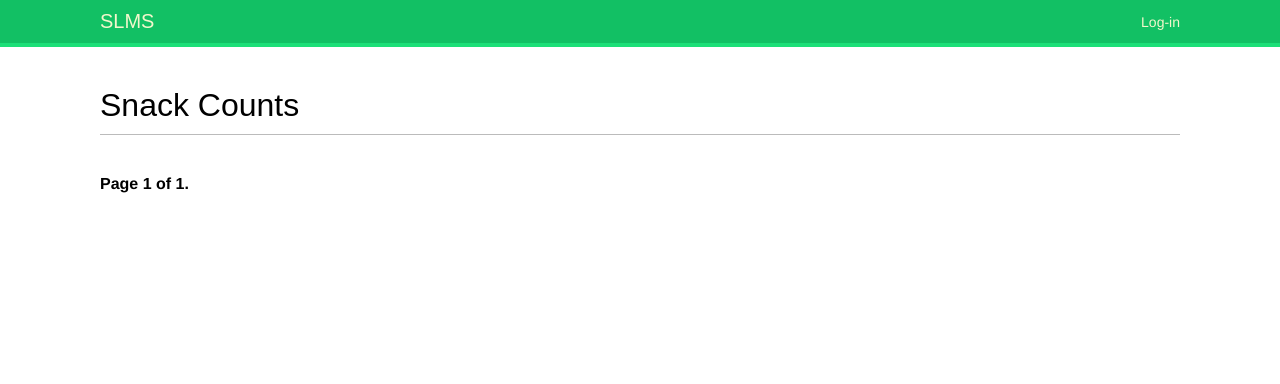
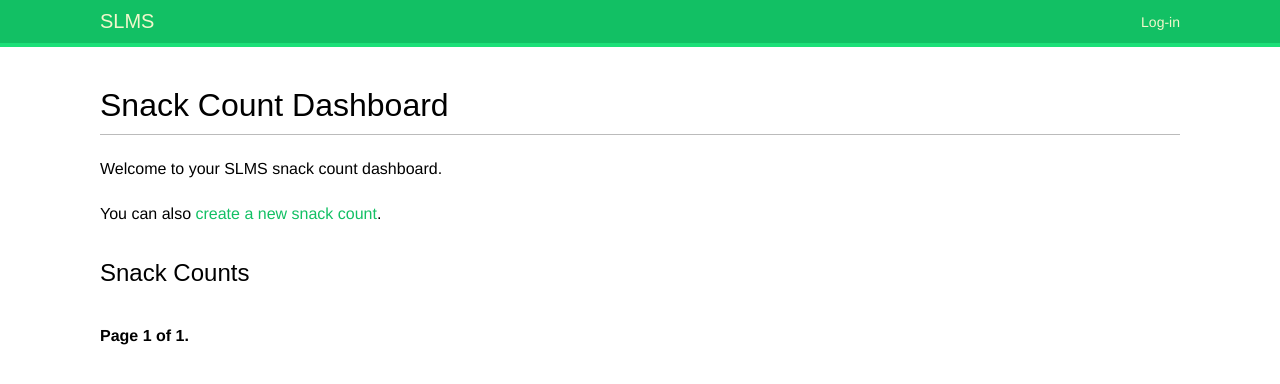
Before and after one commit to rscottjohnson/SLMSv2, a Django app: page /snack/ in a window 1280 px wide. Shown: the top 384 px of the page. Run offline with Django 3.2, Linux system fonts and the light colour scheme; data that the repository does not hold is empty; some libraries are stand-ins or nearby versions; some web fonts are replaced.

Commit message:
Added snack templates, forms, views

```diff
--- a/account/templates/base.html
+++ b/account/templates/base.html
@@ -19,9 +19,11 @@
           <li {% if section == "people" %} class="selected" {% endif %}>
             <a href="{% url "user_list" %}">People</a>
           </li>
-          <li {% if section == "counts" %} class="selected" {% endif %}>
-            <a href="{% url 'snack:count_list' %}">Snacks</a>
-          </li>
+          {% if request.user.is_staff %}
+            <li {% if section == "counts" %} class="selected" {% endif %}>
+              <a href="{% url 'snack:count_list' %}">Snacks</a>
+            </li>
+          {% endif %}
         </ul>
       {% endif %}
       <span class="user">
--- a/snack/templates/snack/count/detail.html
+++ b/snack/templates/snack/count/detail.html
@@ -5,5 +5,7 @@
   <p class="date">
     Published {{ count.publish }} by {{ count.author }}
   </p>
+  <p><a href="{% url 'snack:count_edit' pk=count.pk %}">Edit</a></p>
+  {{ count.food}} = {{ count.quantity }}
   {{ count.body|linebreaks }}
 {% endblock %}
--- a/snack/templates/snack/count/list.html
+++ b/snack/templates/snack/count/list.html
@@ -1,7 +1,10 @@
 {% extends "base.html" %}
 {% block title %}Snack Counts{% endblock %}
 {% block content %}
-  <h1>Snack Counts</h1>
+  <h1>Snack Count Dashboard</h1>
+  <p>Welcome to your SLMS snack count dashboard.</p>
+  <p>You can also <a href="{% url 'snack:count_create' %}">create a new snack count</a>.</p>
+  <h2>Snack Counts</h2>
   {% for count in counts %}
     <h2>
       <a href="{{ count.get_absolute_url }}">
--- a/snack/urls.py
+++ b/snack/urls.py
@@ -7,5 +7,8 @@ urlpatterns = [
   # snack views
   # path('', views.count_list, name='count_list'),
   path('', views.CountListView.as_view(), name='count_list'),
+  path('create/', views.count_create, name='count_create'),
+  # path('<int:year>/<int:month>/<int:day>/<slug:count>/edit/', views.count_edit, name='count_edit'),
+  path('<int:pk>/edit/', views.count_edit, name='count_edit'),
   path('<int:year>/<int:month>/<int:day>/<slug:count>/', views.count_detail, name='count_detail'),
 ]
--- a/snack/views.py
+++ b/snack/views.py
@@ -1,7 +1,12 @@
-from django.shortcuts import render, get_object_or_404
+from django.shortcuts import render, get_object_or_404, redirect
 from .models import Count
 from django.core.paginator import Paginator, EmptyPage, PageNotAnInteger
 from django.views.generic import ListView
+from django.contrib.auth.decorators import login_required
+from .forms import CountCreateForm, CountEditForm
+from django.contrib import messages
+from django.utils.text import slugify
+from django.utils import timezone
 
 # Create your views here.
 
@@ -30,3 +35,52 @@ class CountListView(ListView):
   context_object_name = 'counts'
   paginate_by = 8
   template_name = 'snack/count/list.html'
+
+@login_required
+def count_create(request):
+  if request.method == 'POST':
+    # the form is sent
+    form = CountCreateForm(data=request.POST)
+    if form.is_valid():
+      cd = form.cleaned_data
+      new_item = form.save(commit=False)
+      # assign the user to the item
+      # new_item.user=request.user
+      new_item.author=request.user
+      new_item.slug=slugify(new_item.title)
+      new_item.save()
+      # create_action(request.user, 'made selection', new_item)
+      messages.success(request, 'Selection added successfully')
+      # redirect to new created item detail view
+      return redirect(new_item.get_absolute_url())
+  else:
+    # build form with data provided via GET
+    form = CountCreateForm(data=request.GET)
+  return render(request, 'snack/count/create.html', {'section': 'count', 'form': form})
+
+@login_required
+# def count_edit(request, year, month, day, count):
+def count_edit(request, pk):
+  # count = get_object_or_404(Count, slug=count, status='published', publish__year=year, publish__month=month, publish__day=day)
+  count = get_object_or_404(Count, pk=pk)
+  if request.method == 'POST':
+    form = CountEditForm(request.POST, instance=count)
+    # form = CountEditForm(instance=count, data=request.POST)
+    # profile_form = ProfileEditForm(instance=request.user.profile, data=request.POST, files=request.FILES)
+    if form.is_valid():
+      form.save(commit=False)
+      count.author=request.user
+      count.publish = timezone.now()
+      count.save()
+      # profile_form.save()
+      # Post a message to the user
+      messages.success(request, 'Count updated successfully')
+      # return redirect('count_detail', pk=count.pk)
+      return redirect(count.get_absolute_url())
+    else:
+      messages.error(request, 'Error updating count')
+  else:
+    # form = CountEditForm(instance=request.user)
+    form = CountEditForm(instance=count)
+    # profile_form = ProfileEditForm(instance=request.user.profile)
+  return render(request, 'snack/count/edit.html', {'form': form})
```
Also changed, not shown: snack/forms.py (added, +12 -0 lines), snack/templates/snack/count/create.html (added, +10 -0 lines), snack/templates/snack/count/edit.html (added, +11 -0 lines).
